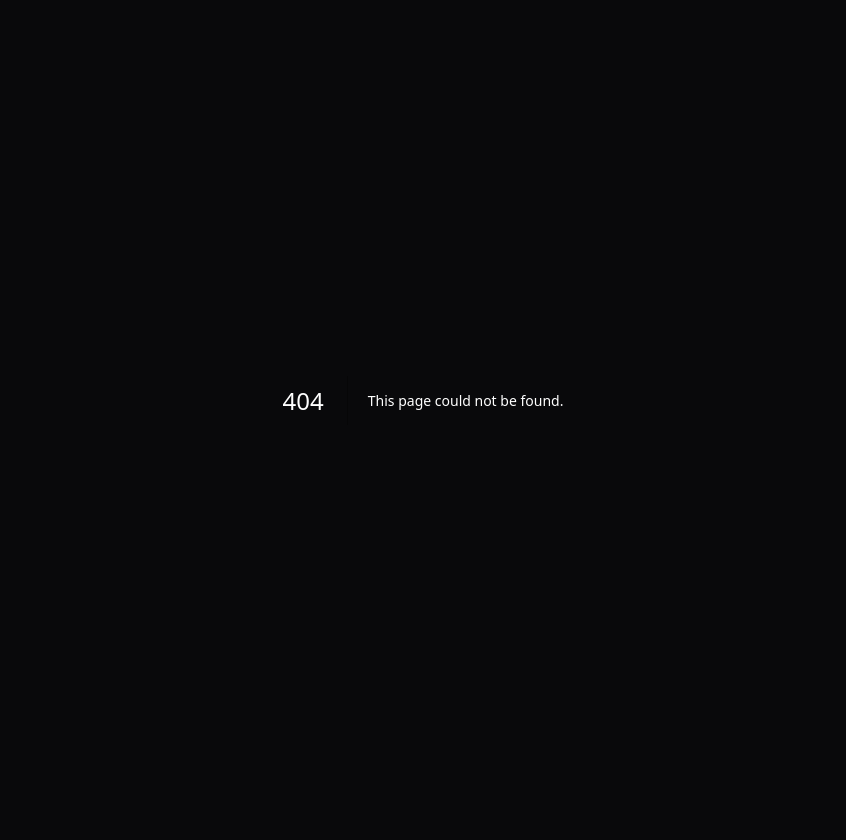
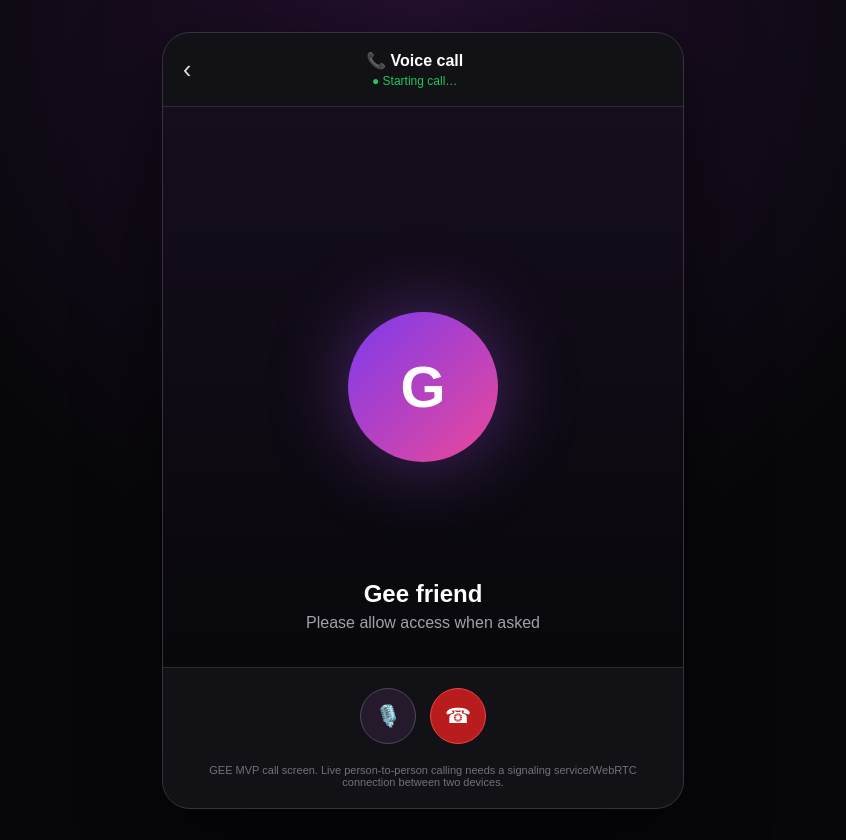
Before and after one commit to eljayempire1/My-gee-mvp, a Next.js app: page /call in a window 1280 px wide. Before the commit this address had no page. Shown: the whole page, without its empty margins (217-1063 px from the left). Before the commit the page ends 800 px from the top, so only its background shows below. Built offline with nearby package versions, Linux system fonts and the light colour scheme; no server answers.

Commit message:
Add GEE voice and video call screen

```diff
--- /dev/null
+++ b/app/call/page.tsx
@@ -0,0 +1,24 @@
+"use client";
+import { useEffect,useRef,useState } from "react";
+import { useSearchParams } from "next/navigation";
+
+export default function CallPage(){
+ const params=useSearchParams(); const type=params.get("type")==="video"?"video":"voice"; const name=params.get("name")||"Gee friend";
+ const videoRef=useRef<HTMLVideoElement>(null); const streamRef=useRef<MediaStream|null>(null); const [status,setStatus]=useState("Starting call…"); const [seconds,setSeconds]=useState(0); const [muted,setMuted]=useState(false); const [camera,setCamera]=useState(type==="video"); const [error,setError]=useState("");
+ useEffect(()=>{let alive=true; const start=async()=>{try{const stream=await navigator.mediaDevices.getUserMedia({audio:true,video:type==="video"});if(!alive)return;streamRef.current=stream;if(videoRef.current&&type==="video"){videoRef.current.srcObject=stream;await videoRef.current.play().catch(()=>{})}setStatus("Connected");}catch(e){console.error(e);setError("Microphone/camera permission is needed to start the call.");setStatus("Call not started");}};start();return()=>{alive=false;streamRef.current?.getTracks().forEach(t=>t.stop())}},[type]);
+ useEffect(()=>{if(status!=="Connected")return;const id=setInterval(()=>setSeconds(s=>s+1),1000);return()=>clearInterval(id)},[status]);
+ function toggleMute(){const next=!muted;streamRef.current?.getAudioTracks().forEach(t=>t.enabled=!next);setMuted(next)}
+ function toggleCamera(){if(type!=="video")return;const next=!camera;streamRef.current?.getVideoTracks().forEach(t=>t.enabled=next);setCamera(next)}
+ function end(){streamRef.current?.getTracks().forEach(t=>t.stop());window.location.href="/messages"}
+ const mins=String(Math.floor(seconds/60)).padStart(2,"0"),secs=String(seconds%60).padStart(2,"0");
+ return <main style={{minHeight:"100vh",background:"radial-gradient(circle at top,#24102f,#07070a 55%)",color:"white",fontFamily:"Arial,sans-serif",display:"flex",alignItems:"center",justifyContent:"center",padding:20}}><section style={{width:"100%",maxWidth:520,background:"#111116",border:"1px solid #3b3042",borderRadius:28,overflow:"hidden",boxShadow:"0 25px 80px #0009"}}>
+  <header style={{padding:"18px 20px",display:"flex",justifyContent:"space-between",alignItems:"center",borderBottom:"1px solid #302938"}}><a href="/messages" style={{color:"#ddd",textDecoration:"none",fontSize:25}}>‹</a><div style={{textAlign:"center"}}><div style={{fontWeight:900}}>{type==="video"?"🎥 Video call":"📞 Voice call"}</div><div style={{fontSize:12,color:"#22c55e",marginTop:4}}>● {status} {status==="Connected"?`• ${mins}:${secs}`:""}</div></div><div style={{width:25}}/></header>
+  <div style={{minHeight:520,display:"grid",placeItems:"center",padding:20,position:"relative",background:"linear-gradient(180deg,#160d1d,#08080b)"}}>
+   {type==="video"?<video ref={videoRef} muted playsInline style={{width:"100%",maxHeight:520,objectFit:"cover",borderRadius:20,background:"#050505"}}/>:<div style={{width:150,height:150,borderRadius:"50%",display:"grid",placeItems:"center",background:"linear-gradient(135deg,#7c3aed,#ec4899)",fontSize:58,fontWeight:900,boxShadow:"0 0 80px #a855f766"}}>{name.charAt(0).toUpperCase()}</div>}
+   <div style={{position:"absolute",bottom:35,left:0,right:0,textAlign:"center"}}><div style={{fontSize:24,fontWeight:900}}>{name}</div><div style={{color:"#a1a1aa",marginTop:6}}>{error|| (status==="Connected"?"You're connected to the GEE call screen 💜":"Please allow access when asked")}</div></div>
+  </div>
+  <div style={{display:"flex",justifyContent:"center",gap:14,padding:20,borderTop:"1px solid #302938"}}><button onClick={toggleMute} style={control}>{muted?"🔇":"🎙️"}</button>{type==="video"&&<button onClick={toggleCamera} style={control}>{camera?"📷":"🚫"}</button>}<button onClick={end} style={{...control,background:"#b91c1c",borderColor:"#ef4444"}}>☎</button></div>
+  <div style={{padding:"0 20px 20px",textAlign:"center",fontSize:11,color:"#71717a"}}>GEE MVP call screen. Live person-to-person calling needs a signaling service/WebRTC connection between two devices.</div>
+ </section></main>
+}
+const control={width:56,height:56,borderRadius:"50%",border:"1px solid #554361",background:"#241a2b",color:"white",fontSize:21,cursor:"pointer"};
```
